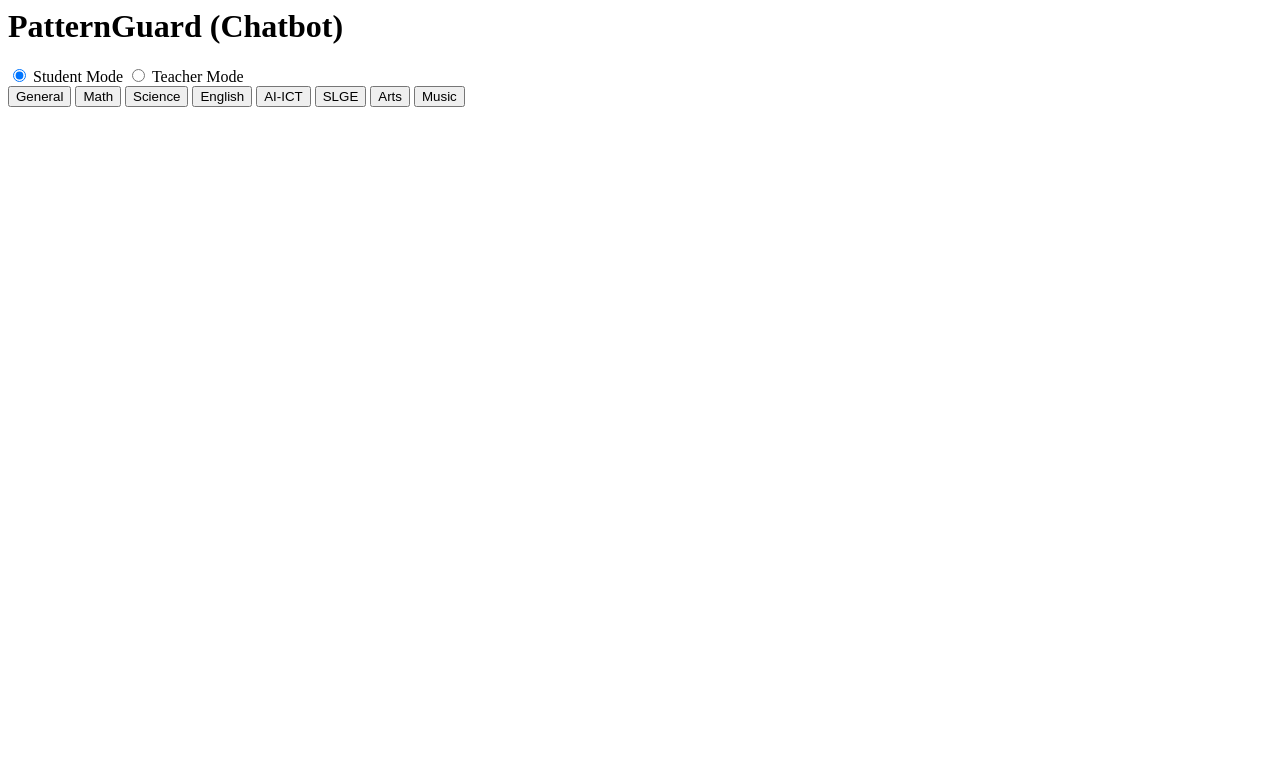
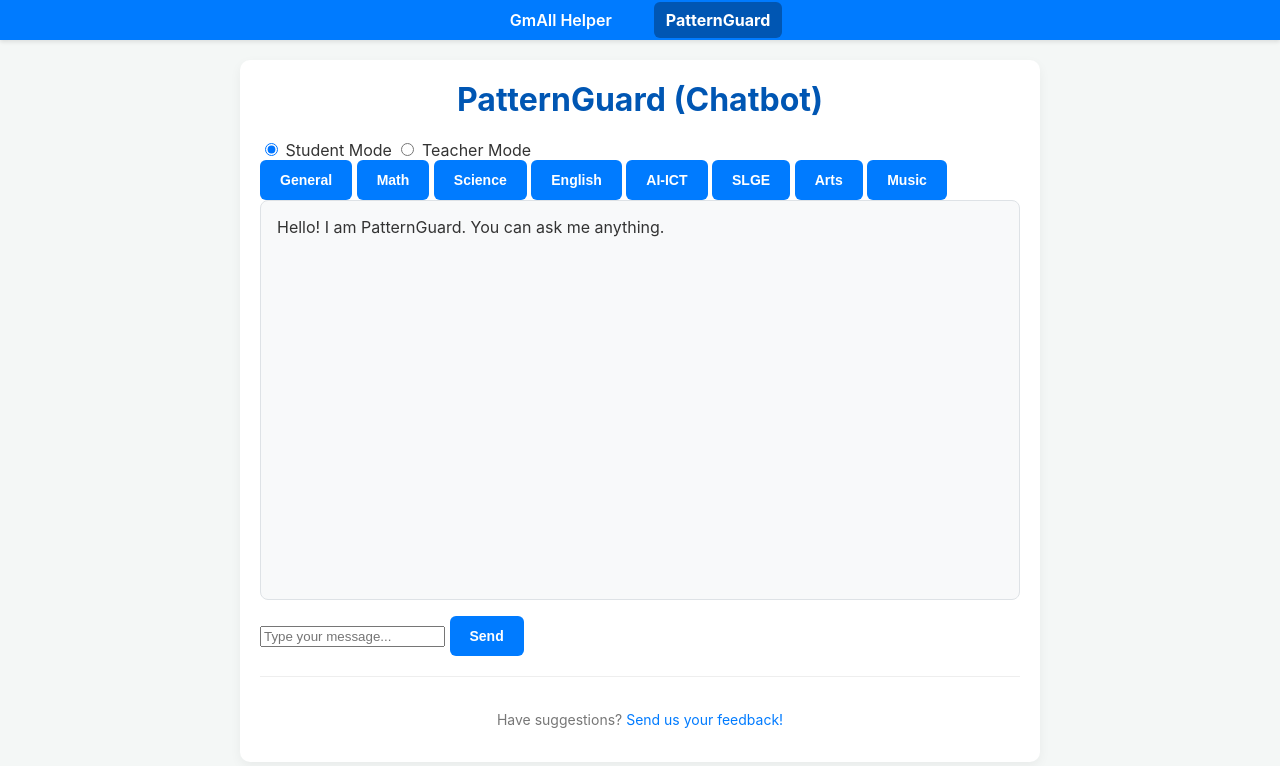
Before and after one commit to nomersabinianobarcelona-blip/ai-assistant-website, a website: page public/patternguard.html in a window 1280 px wide. Drawn offline with Linux system fonts and the light colour scheme.

Commit message:
Update patternguard.html

```diff
--- a/public/patternguard.html
+++ b/public/patternguard.html
@@ -1,5 +1,20 @@
-<body id="page-patternguard">
-<div class="main-container">
+<!DOCTYPE html>
+<html lang="en">
+  <head>
+    <meta charset="UTF-8" />
+    <meta name="viewport" content="width=device-width, initial-scale=1.0" />
+    <title>PatternGuard - COD3.ai</title>
+    <link rel="stylesheet" href="style-v2.css" />
+  </head>
+  <body id="page-patternguard">
+    <nav>
+      <ul>
+        <li class="nav-gmail-helper"><a href="/">GmAIl Helper</a></li>
+        <li class="nav-patternguard"><a href="/patternguard">PatternGuard</a></li>
+      </ul>
+    </nav>
+
+    <div class="main-container">
       <h1>PatternGuard (Chatbot)</h1>
 
       <div class="mode-selector">
@@ -21,5 +36,37 @@
         <button class="subject-tab" data-subject="history">SLGE</button>
         <button class="subject-tab" data-subject="art">Arts</button>
         <button class="subject-tab" data-subject="music">Music</button>
+      </div>
+
+      <div class="chat-container" id="chat-window">
+        <div class="message ai">
+          Hello! I am PatternGuard. You can ask me anything.
         </div>
-      <div class="chat-container" id="chat-window">
+      </div>
+
+      <form id="chat-form" class="chat-form">
+        <input
+          type="text"
+          id="chat-input"
+          placeholder="Type your message..."
+          autocomplete="off"
+        />
+        <button type="submit" id="send-button">Send</button>
+      </form>
+
+      <div class="loading" id="loading-message">Loading...</div>
+      <div class="status" id="status-message"></div>
+
+      <footer>
+        <p>
+          Have suggestions?
+          <a
+            href="mailto:your-email@example.com,dev2@example.com?subject=COD3.ai Suggestion"
+            >Send us your feedback!</a
+          >
+        </p>
+      </footer>
+    </div>
+    <script src="client.js"></script>
+  </body>
+</html>
```
